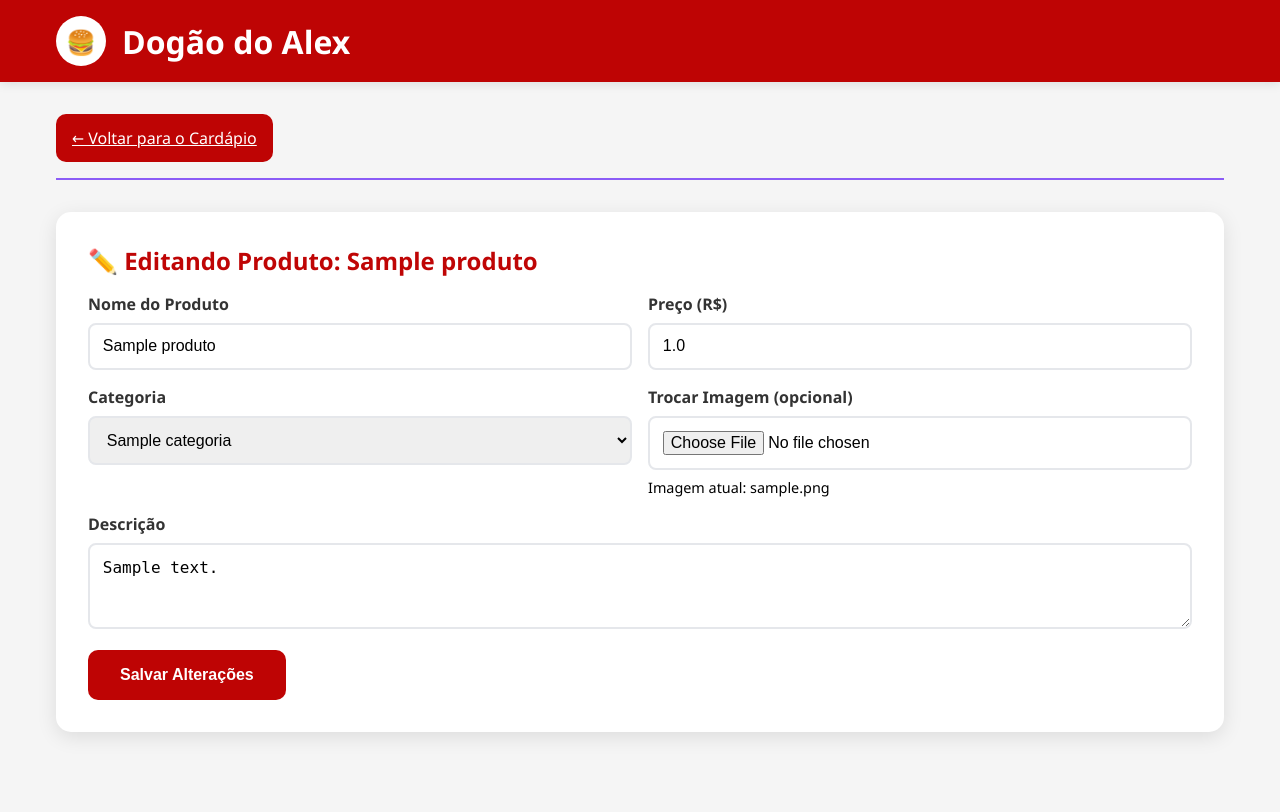
After one commit to alexsvl2/cardapio_dogao, a Flask app: page /admin/produto/editar/1 in a window 1280 px wide. The commit adds this page. Run offline with Flask 3, Linux system fonts and the light colour scheme; tables that the repository leaves empty hold one stand-in row (values such as "Sample post").

Commit message:
Adiciona funcionalidade de editar produtos

```diff
--- a/app.py
+++ b/app.py
@@ -90,6 +90,36 @@ def admin_cardapio():
     categorias = Categoria.query.all()
     return render_template('admin_cardapio.html', categorias=categorias)
 
+# --- NOVA ROTA PARA EDITAR PRODUTO ---
+@app.route('/admin/produto/editar/<int:produto_id>', methods=['GET', 'POST'])
+def editar_produto(produto_id):
+    produto = Produto.query.get_or_404(produto_id)
+    categorias = Categoria.query.all()
+
+    if request.method == 'POST':
+        # Atualiza os dados do produto com os dados do formulário
+        produto.nome = request.form['productName']
+        produto.preco = float(request.form['productPrice'])
+        produto.descricao = request.form['productDescription']
+        produto.categoria_id = request.form['productCategory']
+
+        # Verifica se uma nova imagem foi enviada
+        if 'productImage' in request.files:
+            file = request.files['productImage']
+            if file.filename != '':
+                # Salva a nova imagem e atualiza o nome no banco
+                imagem_salva = secure_filename(file.filename)
+                file.save(os.path.join(app.config['UPLOAD_FOLDER'], imagem_salva))
+                produto.imagem_url = imagem_salva
+
+        db.session.commit()
+        flash('Produto atualizado com sucesso!', 'success')
+        return redirect(url_for('admin_cardapio'))
+
+    # Se o método for GET, apenas mostra o formulário pré-preenchido
+    return render_template('editar_produto.html', produto=produto, categorias=categorias)
+
+
 @app.route('/admin/produto/toggle/<int:produto_id>', methods=['POST'])
 def toggle_produto(produto_id):
     produto = Produto.query.get_or_404(produto_id)
@@ -98,8 +128,6 @@ def toggle_produto(produto_id):
     status = "ativado" if produto.ativo else "desativado"
     flash(f'Produto {produto.nome} foi {status}.', 'info')
     return redirect(url_for('admin_cardapio'))
-
-# --- NOVAS ROTAS PARA GERENCIAR CATEGORIAS ---
 
 @app.route('/admin/categorias')
 def admin_categorias():
@@ -112,13 +140,11 @@ def update_categoria_image(categoria_id):
     if 'categoryImage' in request.files:
         file = request.files['categoryImage']
         if file.filename != '':
-            # Deleta a imagem antiga se existir (opcional, mas bom para limpeza)
             if categoria.imagem_url and 'http' not in categoria.imagem_url:
                 old_image_path = os.path.join(app.config['UPLOAD_FOLDER'], categoria.imagem_url)
                 if os.path.exists(old_image_path):
                     os.remove(old_image_path)
 
-            # Salva a nova imagem
             imagem_salva = secure_filename(file.filename)
             file.save(os.path.join(app.config['UPLOAD_FOLDER'], imagem_salva))
             categoria.imagem_url = imagem_salva
@@ -133,7 +159,6 @@ def update_categoria_image(categoria_id):
 # --- Comando para inicializar o banco de dados ---
 @app.cli.command("init-db")
 def init_db_command():
-    """Cria as tabelas do banco de dados e as categorias iniciais."""
     db.create_all()
     print("Banco de dados inicializado.")
 
--- /dev/null
+++ b/templates/editar_produto.html
@@ -0,0 +1,48 @@
+{% extends 'layout.html' %}
+{% block title %}Editar Produto{% endblock %}
+{% block content %}
+<div class="page-header">
+     <a href="{{ url_for('admin_cardapio') }}" class="back-button">← Voltar para o Cardápio</a>
+</div>
+
+<div class="admin-panel">
+    <h2 class="admin-title">✏️ Editando Produto: {{ produto.nome }}</h2>
+
+    <form method="POST" action="{{ url_for('editar_produto', produto_id=produto.id) }}" enctype="multipart/form-data">
+        <div class="form-row">
+            <div class="form-group">
+                <label for="productName">Nome do Produto</label>
+                <input type="text" id="productName" name="productName" value="{{ produto.nome }}" required>
+            </div>
+            <div class="form-group">
+                <label for="productPrice">Preço (R$)</label>
+                <input type="number" id="productPrice" name="productPrice" step="0.01" value="{{ produto.preco }}" required>
+            </div>
+        </div>
+        <div class="form-row">
+            <div class="form-group">
+                <label for="productCategory">Categoria</label>
+                <select id="productCategory" name="productCategory" required>
+                    {% for cat in categorias %}
+                    <option value="{{ cat.id }}" {% if cat.id == produto.categoria_id %}selected{% endif %}>
+                        {{ cat.nome }}
+                    </option>
+                    {% endfor %}
+                </select>
+            </div>
+            <div class="form-group">
+                <label for="productImage">Trocar Imagem (opcional)</label>
+                <input type="file" id="productImage" name="productImage" accept="image/*">
+                {% if produto.imagem_url %}
+                <p style="margin-top: 0.5rem; font-size: 0.9rem;">Imagem atual: {{ produto.imagem_url }}</p>
+                {% endif %}
+            </div>
+        </div>
+        <div class="form-group">
+            <label for="productDescription">Descrição</label>
+            <textarea id="productDescription" name="productDescription" rows="3">{{ produto.descricao or '' }}</textarea>
+        </div>
+        <button type="submit" class="btn">Salvar Alterações</button>
+    </form>
+</div>
+{% endblock %}
```
Also changed, not shown: templates/admin_cardapio.html (+11 -6 lines).
